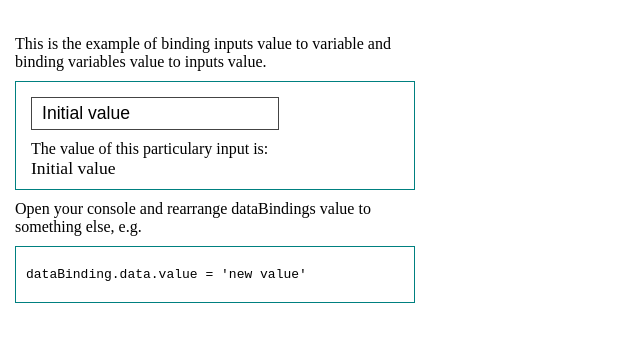
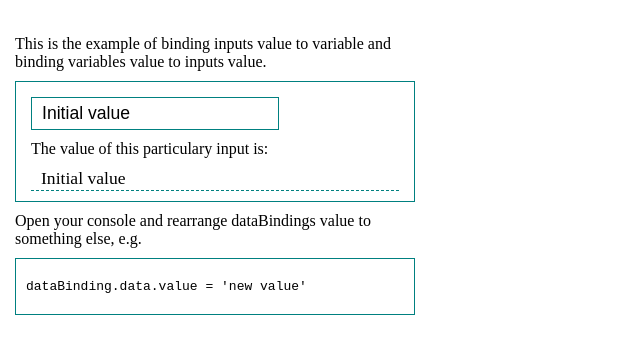
Before and after one commit to Rodionoff/data-binding, a website built with webpack: page src/templates/index.html in a window 1280 px wide. Shown: the whole page, without its empty margins (0-640 px from the left). Built offline with nearby package versions, Linux system fonts and the light colour scheme; files whose address does not match are found by name.

Commit message:
005 Improve style

```diff
--- a/src/sass/containers/data-binding.sass
+++ b/src/sass/containers/data-binding.sass
@@ -1,32 +1,38 @@
+// $primary-color: lighten(teal, 20%)
+$primary-color: lighten(teal, 00%)
+
 .data-binding
   max-width: 400px
   .description
     margin-bottom: 10px
   .example
-    border: 1px solid teal
+    border: 1px solid $primary-color
     padding: 10px 15px
     // overflow-x: scroll
+    // max-width: 244px
     overflow: hidden
     margin-bottom: 10px
   pre
     // display: inline
     // width: auto
     padding: 5px 10px
-    border: 1px solid teal
+    border: 1px solid $primary-color
 
     // background-color: lighten(grey, 40%)
   code
 
   input
-    border: 1px solid #444
+    border: 1px solid $primary-color
     padding: 5px 10px
     margin: 5px 0 10px
     font-size: 1.1rem
   .input-value
-    white-space: nowrap
-    overflow: hidden
+    border-bottom: 1px dashed $primary-color
     span
-      // color: teal
-      // color: blue(blue)
-      font-weight: 500
+      padding: 5px 10px 0px 10px
       font-size: 1.1rem
+      min-height: 27px
+      display: block
+      white-space: nowrap
+      overflow: hidden
+      margin-top: 5px
```
Also changed, not shown: build/css/app.css.
